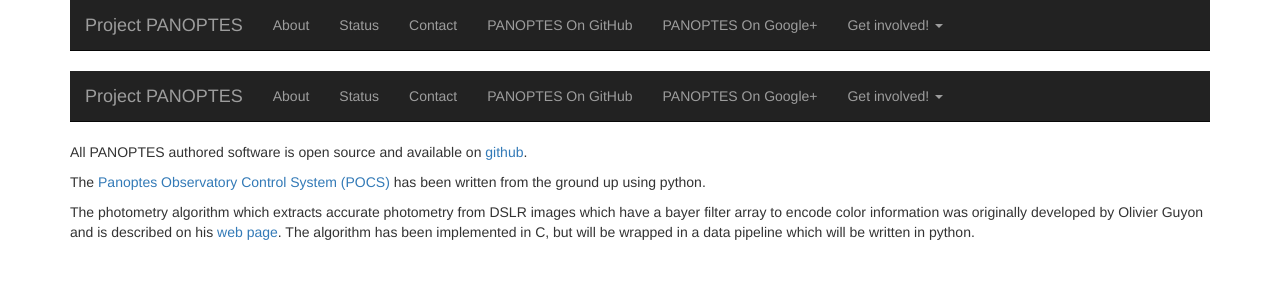
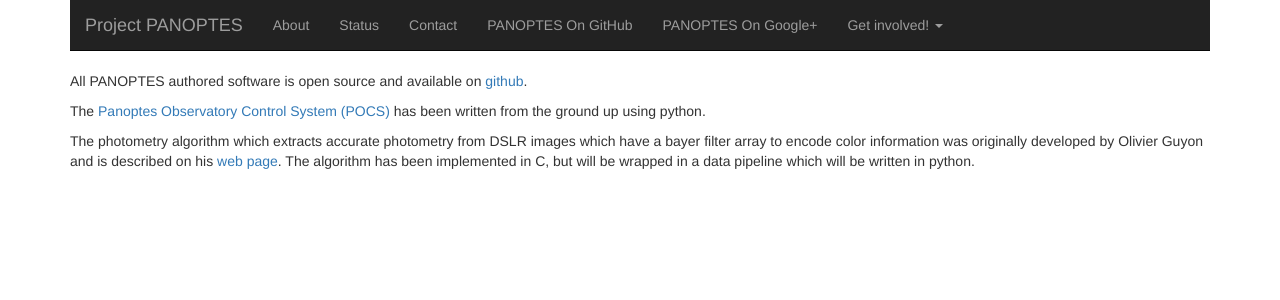
Before and after one commit to panoptes/panoptes.github.io, a Jekyll site: the page built from software.md, in a window 1280 px wide. Shown: the top 300 px of the page. Built offline with Jekyll 4.4.1, drawn with Linux system fonts in a browser that asks for light colours; nearby versions of some CDN libraries; library files that are not in the unit come from our copies.

Commit message:
* Add bootstrap correctly * Moving navbar to header

```diff
--- a/_includes/footer.html
+++ b/_includes/footer.html
@@ -2,7 +2,8 @@
 ================================================== -->
 <!-- Placed at the end of the document so the pages load faster -->
 <script src="https://ajax.googleapis.com/ajax/libs/jquery/1.11.3/jquery.min.js"></script>
-<script src="../../dist/js/bootstrap.min.js"></script>
+<script src="https://maxcdn.bootstrapcdn.com/bootstrap/3.3.5/js/bootstrap.min.js"></script>
+
 <!-- IE10 viewport hack for Surface/desktop Windows 8 bug -->
 <!-- <script src="../../assets/js/ie10-viewport-bug-workaround.js"></script> -->
 
--- a/_layouts/default.html
+++ b/_layouts/default.html
@@ -18,9 +18,6 @@
     <link rel="stylesheet" href="stylesheets/github-dark.css">
     <!-- <link rel="stylesheet" href="https://maxcdn.bootstrapcdn.com/bootstrap/3.3.5/css/bootstrap-theme.min.css"> -->
 
-    <script src="https://ajax.googleapis.com/ajax/libs/jquery/1.11.3/jquery.min.js"></script>
-    <script src="https://maxcdn.bootstrapcdn.com/bootstrap/3.3.5/js/bootstrap.min.js"></script>
-
     <!-- HTML5 shim and Respond.js for IE8 support of HTML5 elements and media queries -->
     <!--[if lt IE 9]>
       <script src="https://oss.maxcdn.com/html5shiv/3.7.2/html5shiv.min.js"></script>
@@ -34,45 +31,6 @@
 <body>
 
 {% include header.html %}
-    <div class="navbar-wrapper">
-        <div class="container">
-
-            <nav class="navbar navbar-inverse navbar-static-top">
-                <div class="container">
-                    <div class="navbar-header">
-                        <button type="button" class="navbar-toggle collapsed" data-toggle="collapse" data-target="#navbar" aria-expanded="false" aria-controls="navbar">
-                            <span class="sr-only">Toggle navigation</span>
-                            <span class="icon-bar"></span>
-                            <span class="icon-bar"></span>
-                            <span class="icon-bar"></span>
-                        </button>
-                        <a class="navbar-brand" href="/">Project PANOPTES</a>
-                    </div>
-                    <div id="navbar" class="navbar-collapse collapse">
-                        <ul class="nav navbar-nav">
-                            <li><a href="what.html">About</a></li>
-                            <li><a href="status.html">Status</a></li>
-                            <li><a href="contact.html">Contact</a></li>
-                            <li><a href="https://github.com/panoptes">PANOPTES On GitHub</a></li>
-                            <li><a href="https://plus.google.com/u/0/100843641079682994747/about">PANOPTES On Google+</a></li>
-                            <li class="dropdown">
-                                <a href="#" class="dropdown-toggle" data-toggle="dropdown" role="button" aria-haspopup="true" aria-expanded="false">Get involved! <span class="caret"></span></a>
-                                <ul class="dropdown-menu">
-                                    <li><a href="hardware.html">Hardware</a></li>
-                                    <li><a href="software.html">Software</a></li>
-                                    <li><a href="#">Something else here</a></li>
-                                    <li class="dropdown-header">Peolpe Involved</li>
-                                    <li><a href="team.html">Team Members</a></li>
-                                    <li><a href="#">PANOPTES Units</a></li>
-                                </ul>
-                            </li>
-                        </ul>
-                    </div>
-                </div>
-            </nav>
-
-        </div>
-    </div>
 
     <div class="container">
         <div class="row">
```
